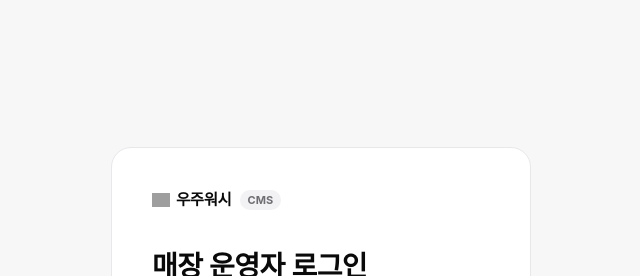
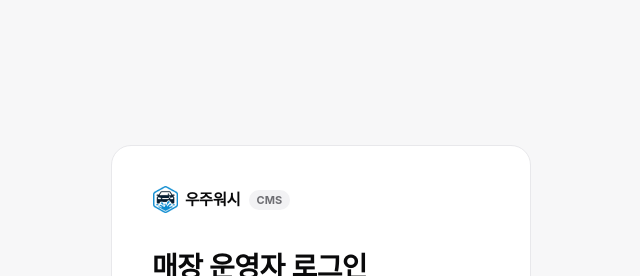
Before and after one commit to auto1225/woojoowash, a Next.js app: page /partner/login in a window 1280 px wide. Shown: the top 276 px of the page, without its empty margins (319-959 px from the left). Built offline with nearby package versions, Linux system fonts and the light colour scheme; grey boxes are pictures that could not be loaded; a web font is replaced by a local one.

Commit message:
style: 브랜드 글리프 표시 크기 1.5 배 확대 (전체 자동 적용)

```diff
--- a/src/components/brand/Logo.tsx
+++ b/src/components/brand/Logo.tsx
@@ -3,8 +3,9 @@ import Image from "next/image";
 
 /**
  * 브랜드 글리프 — public/brand/logo.png (육각형 + 자동차 + 물보라)
- * 기존 SVG 글리프를 대체.
+ * 기존 SVG 글리프를 대체. 표시 크기는 입력 size 의 1.5배로 확대.
  */
+const GLYPH_SCALE = 1.5;
 export function WWGlyph({
   size = 24,
 }: {
@@ -12,14 +13,19 @@ export function WWGlyph({
   /** 호환을 위해 받기는 하지만 이미지에는 적용되지 않음 */
   color?: string;
 }) {
+  const visualSize = Math.round(size * GLYPH_SCALE);
   return (
     <Image
       src="/brand/logo.png"
       alt="우주워시"
-      width={size}
-      height={size}
+      width={visualSize}
+      height={visualSize}
       priority
-      style={{ width: size, height: size, objectFit: "contain" }}
+      style={{
+        width: visualSize,
+        height: visualSize,
+        objectFit: "contain",
+      }}
     />
   );
 }
```
Also changed, not shown: public/brand/logo.png (added).
